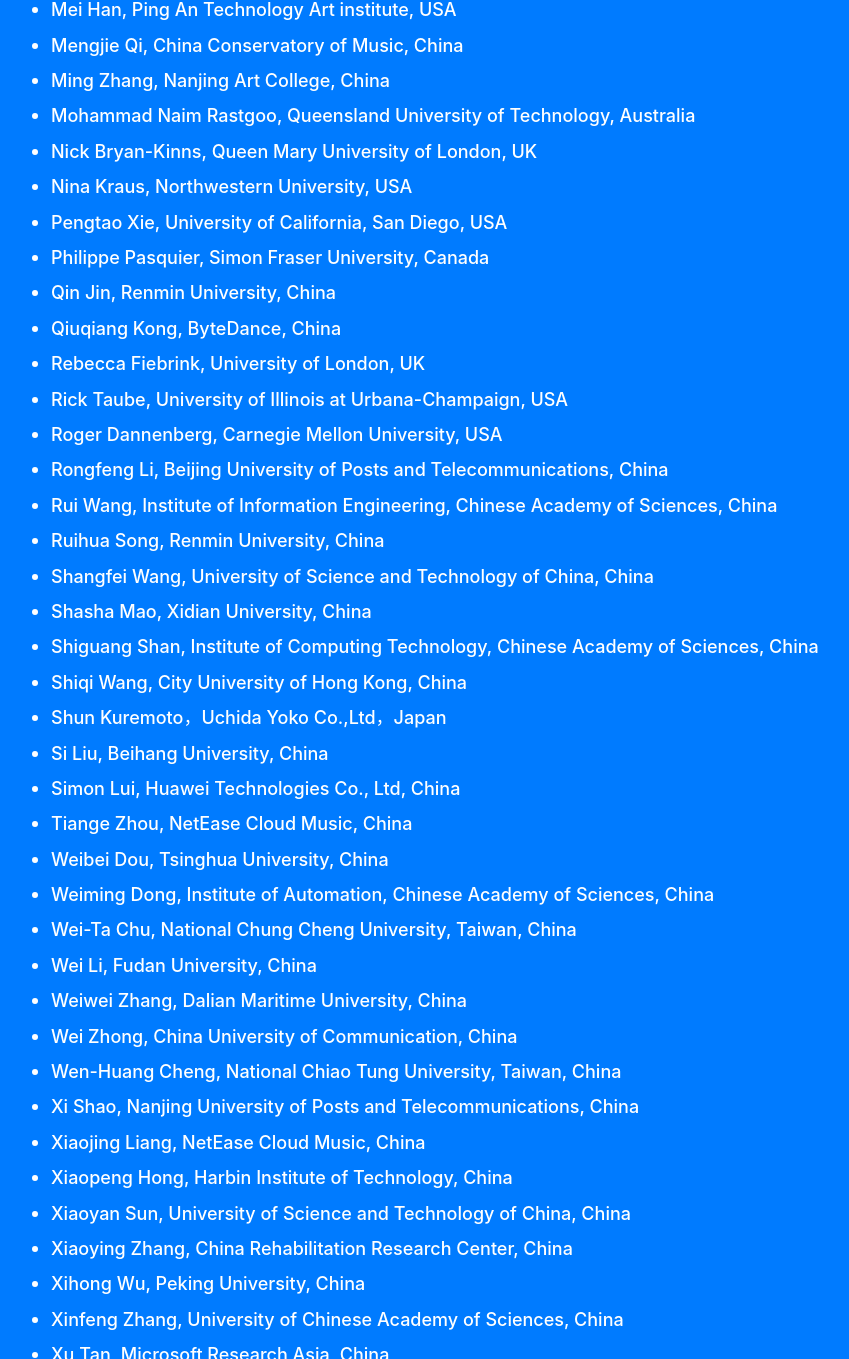
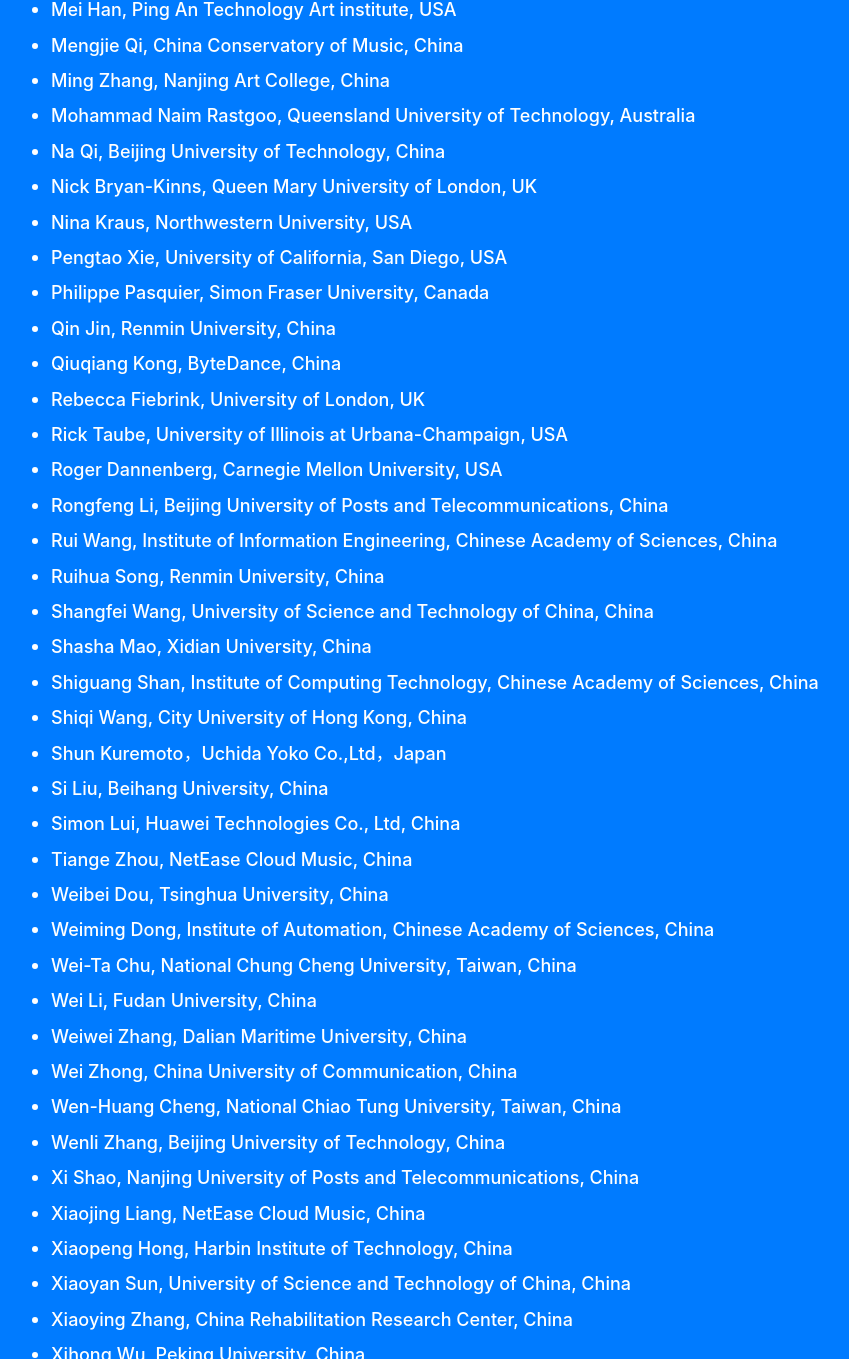
Before and after one commit to AIArt2023/aiart2023.github.io, a website with bundled scripts: page index.html in a window 1280 px wide. Shown: the part 4215-5574 px from the top of the page, without its empty margins (169-1018 px from the left). Built offline with nearby package versions, Linux system fonts and the light colour scheme.

Commit message:
update 0213

```diff
--- a/index.html
+++ b/index.html
@@ -743,6 +743,11 @@
               </li>
               <li style="color: white;">
                 <div class="text-faded" style="text-align: left;color: white;font-size: 18px;line-height: 1.8">
+                  Na Qi, Beijing University of Technology, China
+                </div>
+              </li>
+              <li style="color: white;">
+                <div class="text-faded" style="text-align: left;color: white;font-size: 18px;line-height: 1.8">
                   Nick Bryan-Kinns, Queen Mary University of London, UK
                 </div>
               </li>
@@ -876,6 +881,11 @@
                       Wen-Huang Cheng, National Chiao Tung University, Taiwan, China
                 </div>
              </li>
+             <li style="color: white;">
+              <div class="text-faded" style="text-align: left;color: white;font-size: 18px;line-height: 1.8">
+                      Wenli Zhang, Beijing University of Technology, China
+              </div>
+              </li>
               <li style="color: white;">
                   <div class="text-faded" style="text-align: left;color: white;font-size: 18px;line-height: 1.8">
                       Xi Shao, Nanjing University of Posts and Telecommunications, China
```
Also changed, not shown: _site/feed.xml, _site/index.html.
